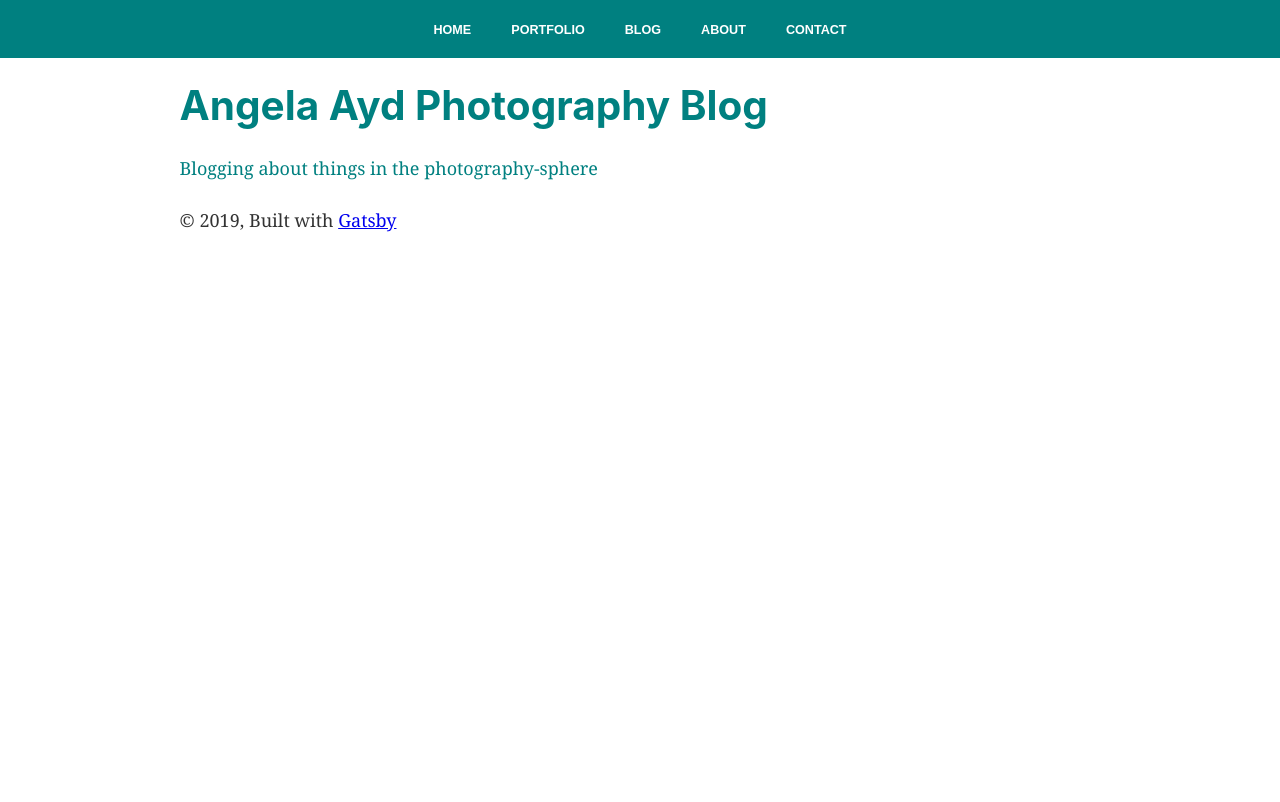
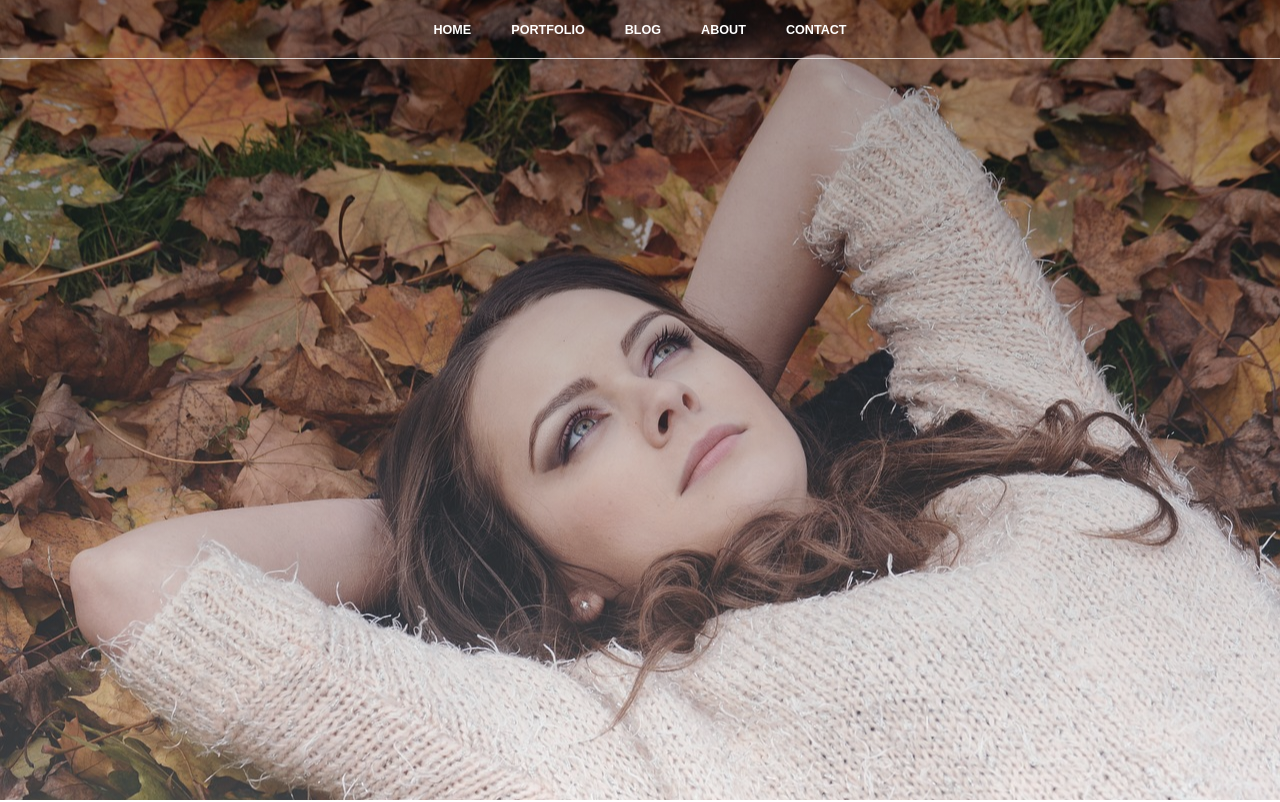
Before and after one commit to adamayd/angelaaydphotography, a Gatsby site: page /blog in a window 1280 px wide. Shown: the top 802 px of the page. Built offline with nearby package versions, Linux system fonts and the light colour scheme; Gatsby itself is replaced by a stand-in of ours.

Commit message:
framed out header section on main page

```diff
--- a/package.json
+++ b/package.json
@@ -6,6 +6,7 @@
   "author": "Kyle Mathews <mathews.kyle@gmail.com>",
   "dependencies": {
     "gatsby": "^2.0.76",
+    "gatsby-background-image": "^0.2.1",
     "gatsby-image": "^2.0.20",
     "gatsby-plugin-manifest": "^2.0.9",
     "gatsby-plugin-offline": "^2.0.16",
@@ -16,7 +17,8 @@
     "prop-types": "^15.6.2",
     "react": "^16.6.3",
     "react-dom": "^16.6.3",
-    "react-helmet": "^5.2.0"
+    "react-helmet": "^5.2.0",
+    "styled-components": "^4.1.3"
   },
   "keywords": [
     "gatsby"
--- /dev/null
+++ b/src/components/backgroundsection.js
@@ -0,0 +1,40 @@
+import React from 'react';
+import { graphql, StaticQuery } from 'gatsby';
+import styled from 'styled-components';
+import BackgroundImage from 'gatsby-background-image'
+
+const BackgroundSection = ({ className }) => (
+  <StaticQuery query={graphql`
+    query {
+      desktop: file(relativePath: { eq: "portrait-girl.jpg"}) {
+        childImageSharp {
+          fluid(quality: 100, maxWidth: 4160) {
+            ...GatsbyImageSharpFluid_withWebp
+          }
+        }
+      }
+    }
+  `}
+  render={data => {
+    // Set ImageData
+    const imageData = data.desktop.childImageSharp.fluid
+    return (
+      <BackgroundImage Tag="section"
+                       className={className}
+                       fluid={imageData}
+                       backgroundColor={`#040E18`}
+      >
+        <h1>Angela Ayd Photography BGImg</h1>
+      </BackgroundImage>
+    )
+  }
+  }
+  />
+)
+
+const StyledBackgroundSection = styled(BackgroundSection)`
+  width: 100%;
+  background-repeat: repeat-y;
+`
+
+export default StyledBackgroundSection
--- a/src/components/header.js
+++ b/src/components/header.js
@@ -1,23 +1,32 @@
-import React from 'react'
+import React from 'react';
 // import NavBar from './navbar';
-import { Link } from 'gatsby'
-import PropTypes from 'prop-types'
+import { Link } from 'gatsby';
+import PropTypes from 'prop-types';
+// import StyledBackgroundSection from './backgroundsection';
+
+import bgImg from '../images/portrait-girl.jpg';
 
 const Header = ({ siteTitle, menuLinks }) => (
   <div
     style={{
-      background: `teal`,
-      marginBottom: `1.45rem`
+      backgroundImage: `linear-gradient(rgba(0,0,0,0.3),rgba(255,255,255,0.2)), url(${bgImg})`,
+      marginBottom: `1.45rem`,
+      height: '100vh',
+      backgroundAttachment: 'fixed',
+      backgroundPosition: 'center',
+      backgroundSize: 'cover'
     }}
     >
     <div
       style={{
         margin: `0 auto`,
-        maxWidth: 960,
+        position: 'fixed',
+        width: `100%`,
         padding: `0.8rem 1.0875rem`,
+        borderBottom: `1px rgba(255,255,255,0.75) solid`
       }}
     >
-      <nav style={{ display: 'flex', justifyContent: 'center', }}>
+      <nav style={{ display: 'flex', justifyContent: 'center' }}>
         {
           menuLinks.map(link =>
             <li key={link.name} style={{ 'listStyleType': 'none', marginBottom: 0 }}>
```
Also changed, not shown: 2 other files.
